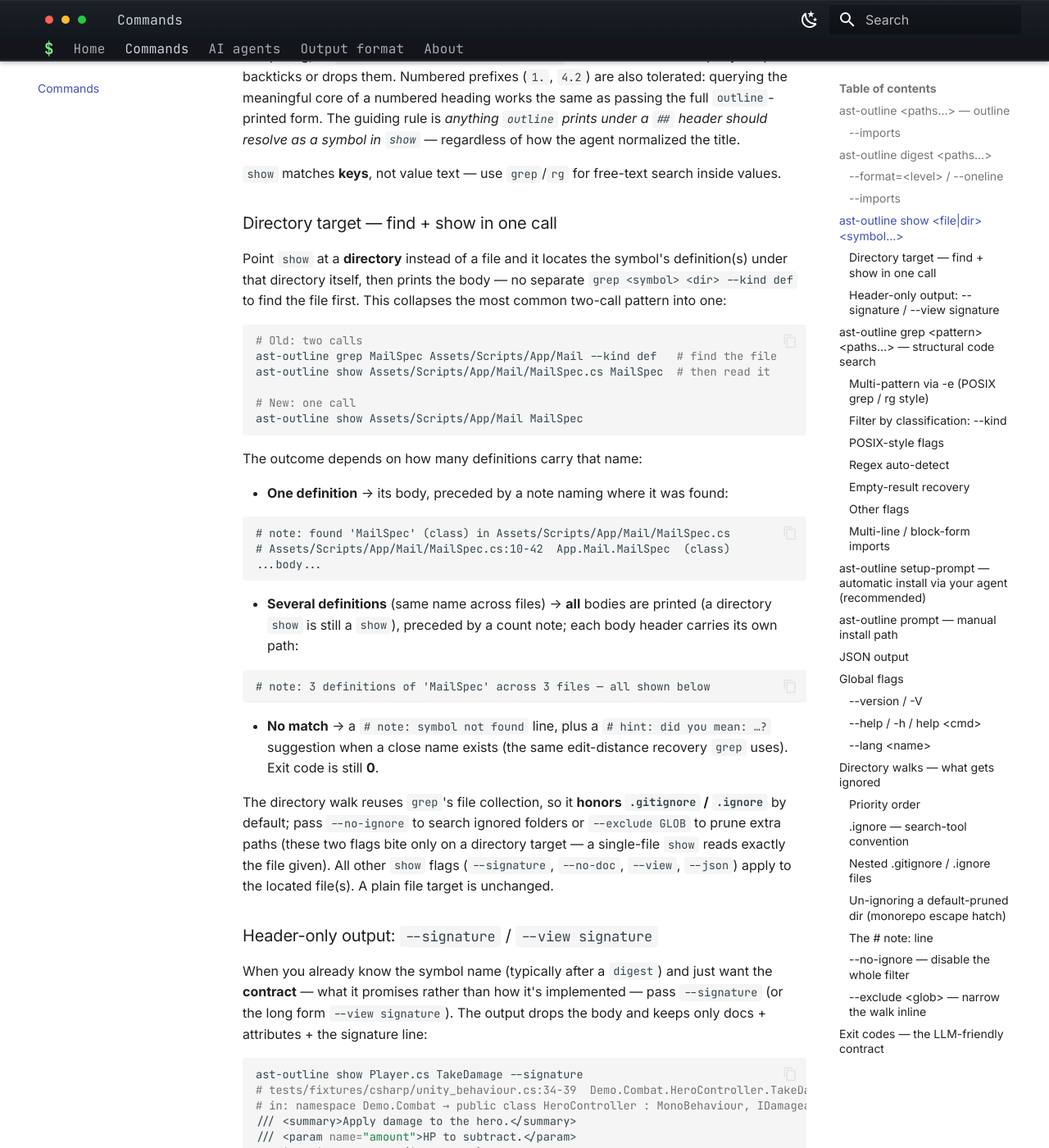
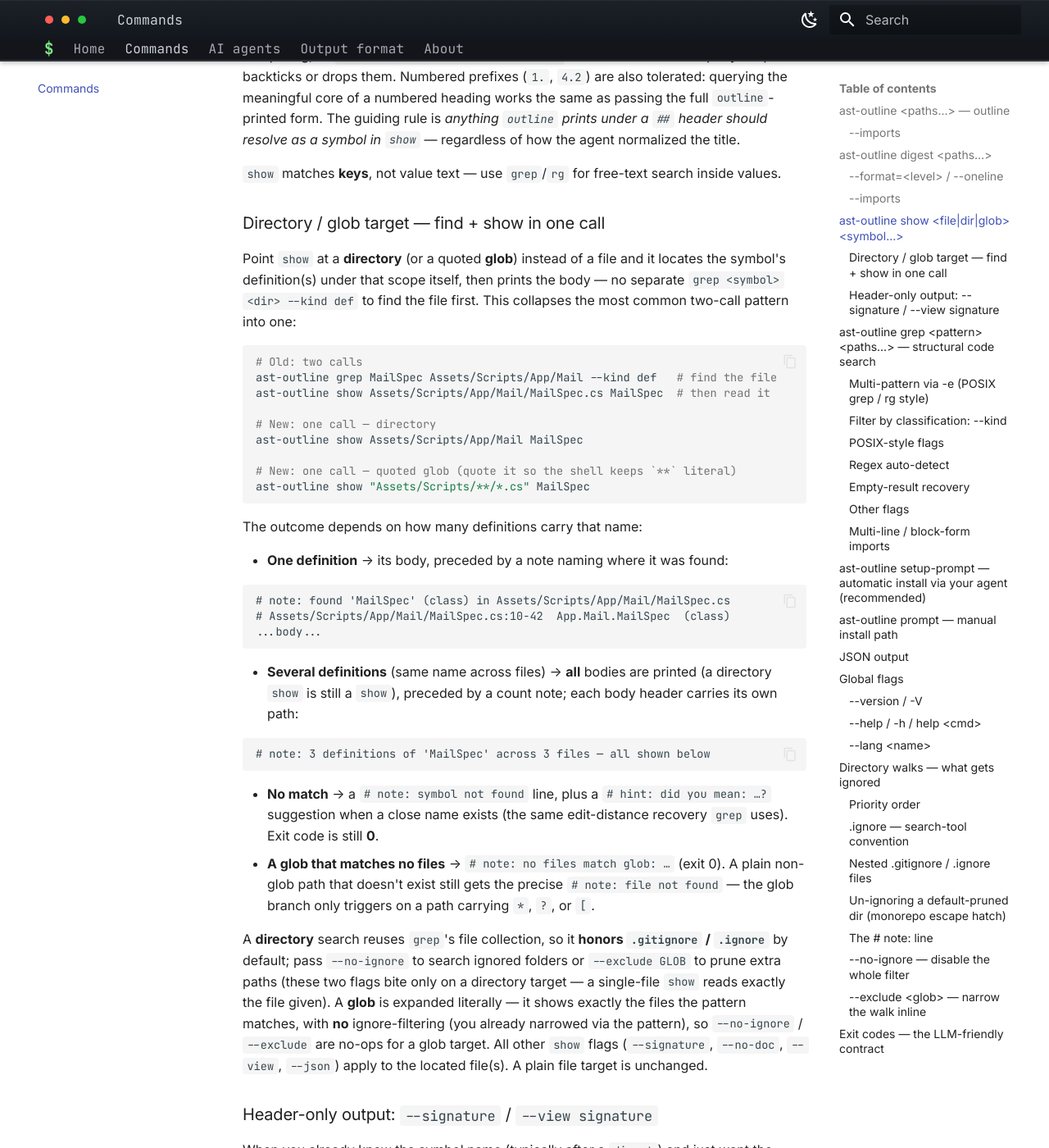
Before and after one commit to ast-outline/ast-outline.github.io, an MkDocs documentation site: the page built from docs/commands.md, in a window 1280 px wide and 1400 px high, scrolled down 3384 px. Shown: the whole window at 82% size. Built offline with MkDocs 1.6.1 and Material for MkDocs 9.7.7, drawn with Linux system fonts in a browser that asks for light colours; some of the changed text lies outside the part shown.

Commit message:
docs: v1.3.1 — show accepts a glob target
Document glob expansion in show (quoted glob -> search matched files
like a directory), the 'no files match glob' note, the literal/no-
ignore-filtering semantics of a glob vs a directory, and the additive
'glob' field in the multi-file --json envelope.

````diff
--- a/docs/commands.md
+++ b/docs/commands.md
@@ -133,7 +133,7 @@ Same as for `outline` — adds an `imports:` line per file.
 
 ---
 
-## `ast-outline show <file|dir> <symbol…>`
+## `ast-outline show <file|dir|glob> <symbol…>`
 
 Print the **full source** of one or more declarations from a file —
 suffix-matched, AST-accurate.
@@ -173,20 +173,24 @@ normalized the title.
 `show` matches **keys**, not value text — use `grep`/`rg` for free-text
 search inside values.
 
-### Directory target — find + show in one call
+### Directory / glob target — find + show in one call
 
-Point `show` at a **directory** instead of a file and it locates the
-symbol's definition(s) under that directory itself, then prints the
-body — no separate `grep <symbol> <dir> --kind def` to find the file
-first. This collapses the most common two-call pattern into one:
+Point `show` at a **directory** (or a quoted **glob**) instead of a
+file and it locates the symbol's definition(s) under that scope itself,
+then prints the body — no separate `grep <symbol> <dir> --kind def` to
+find the file first. This collapses the most common two-call pattern
+into one:
 
 ```bash
 # Old: two calls
 ast-outline grep MailSpec Assets/Scripts/App/Mail --kind def   # find the file
 ast-outline show Assets/Scripts/App/Mail/MailSpec.cs MailSpec  # then read it
 
-# New: one call
+# New: one call — directory
 ast-outline show Assets/Scripts/App/Mail MailSpec
+
+# New: one call — quoted glob (quote it so the shell keeps `**` literal)
+ast-outline show "Assets/Scripts/**/*.cs" MailSpec
 ```
 
 The outcome depends on how many definitions carry that name:
@@ -211,14 +215,21 @@ The outcome depends on how many definitions carry that name:
 - **No match** → a `# note: symbol not found` line, plus a
   `# hint: did you mean: …?` suggestion when a close name exists (the
   same edit-distance recovery `grep` uses). Exit code is still **0**.
+- **A glob that matches no files** → `# note: no files match glob: …`
+  (exit 0). A plain non-glob path that doesn't exist still gets the
+  precise `# note: file not found` — the glob branch only triggers on a
+  path carrying `*`, `?`, or `[`.
 
-The directory walk reuses `grep`'s file collection, so it **honors
+A **directory** search reuses `grep`'s file collection, so it **honors
 `.gitignore` / `.ignore`** by default; pass `--no-ignore` to search
 ignored folders or `--exclude GLOB` to prune extra paths (these two
 flags bite only on a directory target — a single-file `show` reads
-exactly the file given). All other `show` flags (`--signature`,
-`--no-doc`, `--view`, `--json`) apply to the located file(s). A
-plain file target is unchanged.
+exactly the file given). A **glob** is expanded literally — it shows
+exactly the files the pattern matches, with **no** ignore-filtering
+(you already narrowed via the pattern), so `--no-ignore` / `--exclude`
+are no-ops for a glob target. All other `show` flags (`--signature`,
+`--no-doc`, `--view`, `--json`) apply to the located file(s). A plain
+file target is unchanged.
 
 ### Header-only output: `--signature` / `--view signature`
 
@@ -613,12 +624,14 @@ exit-0 contract is preserved:
 A zero-result search (`grep` with no matches, a file with no
 declarations) is a valid empty document, **not** an error.
 
-**`show` over a directory** uses a slightly different envelope: the
-top-level locator is `directory` (not `file`), and because a single
-query can resolve to definitions in several files, **each match carries
-its own `file`** field. A not-found symbol is an entry with an empty
-`matches` list; the did-you-mean suggestion rides in the top-level
-`notes`:
+**`show` over a directory or glob** uses a slightly different envelope:
+the top-level locator is split across two always-present fields —
+`directory` (set for a directory target) and `glob` (set for a glob
+target), exactly one non-empty — instead of `file`, and because a
+single query can resolve to definitions in several files, **each match
+carries its own `file`** field. A not-found symbol is an entry with an
+empty `matches` list; the did-you-mean suggestion rides in the
+top-level `notes`:
 
 ```json
 {
@@ -626,6 +639,7 @@ its own `file`** field. A not-found symbol is an entry with an empty
   "schema_version": 1,
   "command": "show",
   "directory": "Assets/Scripts/App/Mail",
+  "glob": "",
   "notes": [],
   "results": [
     {
@@ -638,6 +652,9 @@ its own `file`** field. A not-found symbol is an entry with an empty
   ]
 }
 ```
+
+For a glob target the same shape applies with `directory` empty and
+`glob` carrying the pattern (e.g. `"glob": "Assets/Scripts/**/*.cs"`).
 
 See [Output format → JSON output](output-format.md#json-output) for
 the full per-field schema.
````
Also changed, not shown: docs/history.md (+1 -0 lines), docs/output-format.md (+9 -4 lines).
